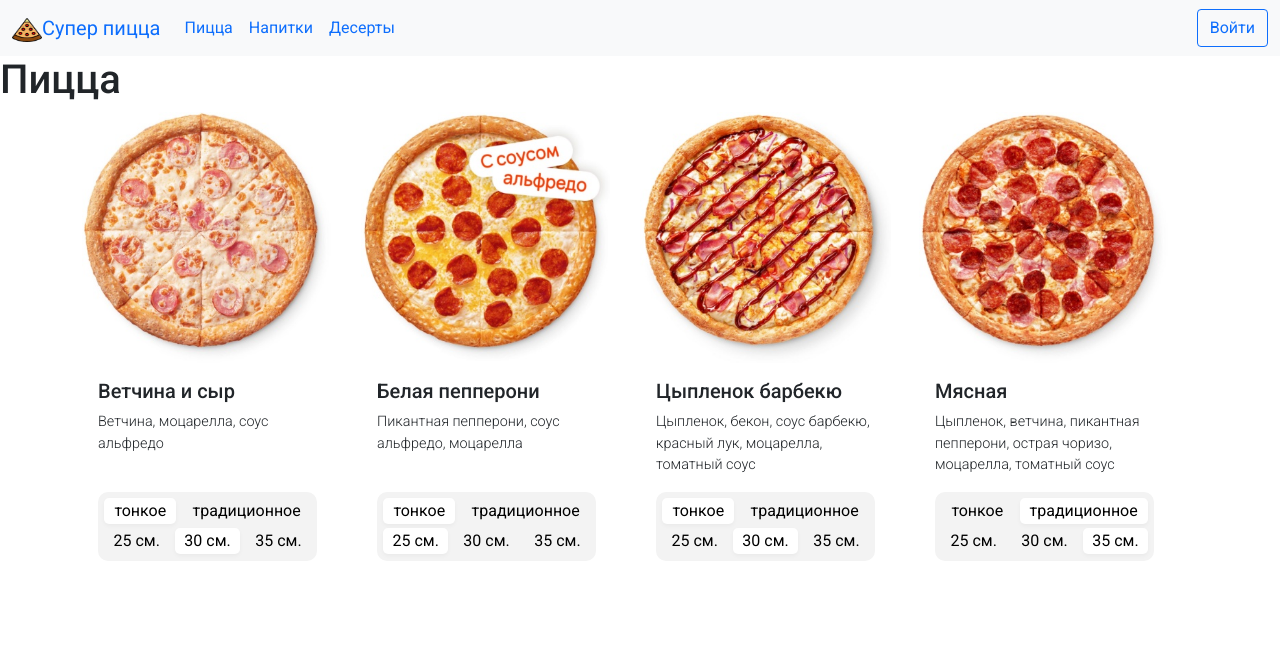
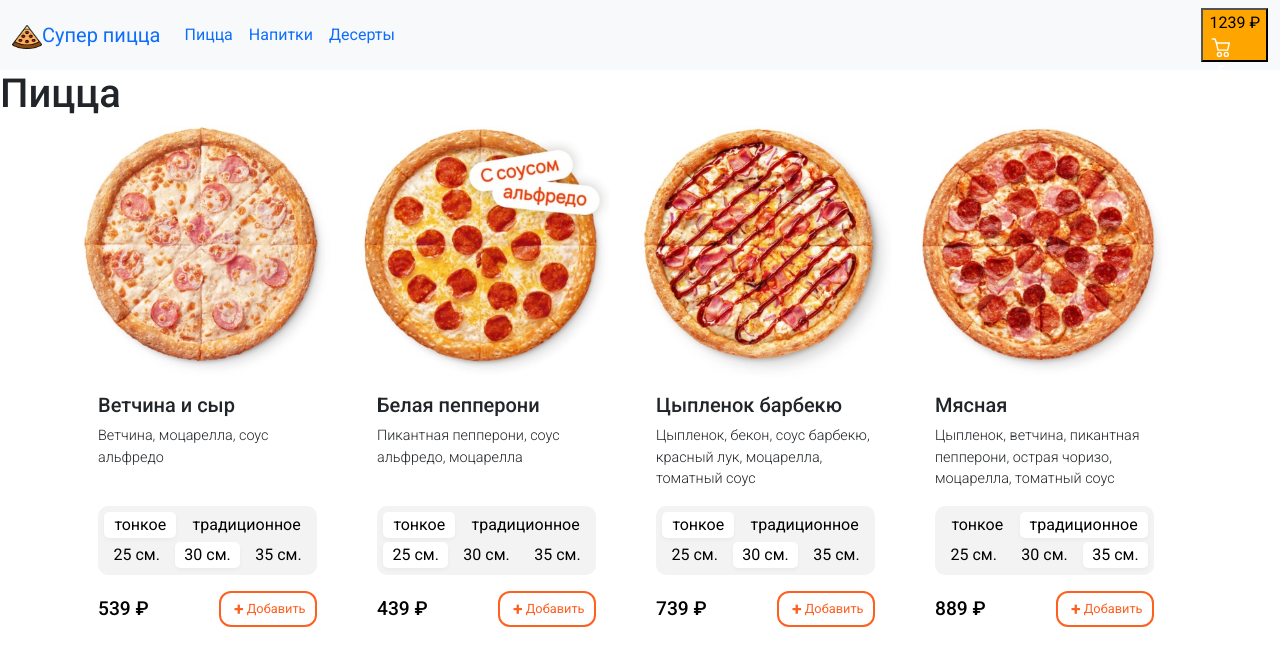
Before and after one commit to ALevterov/Pizza-Website-client, a React (Create React App) app: page /pizza in a window 1280 px wide. Shown: the top 666 px of the page. Built offline with nearby package versions, Linux system fonts and the light colour scheme.

Commit message:
с карточками пиццы закончил, теперь корзина

```diff
--- a/src/app/App.css
+++ b/src/app/App.css
@@ -1,5 +1,5 @@
+@import url('../styles//style.css');
 @import url('../styles/buttons.css');
-
 * {
   font-family: 'Roboto', sans-serif;
 }
--- a/src/app/components/common/navbar.jsx
+++ b/src/app/components/common/navbar.jsx
@@ -1,5 +1,6 @@
 import { NavLink } from 'react-router-dom'
 import logo from '../../assets/logo.png'
+import basket from '../../assets/basket.svg'
 const Navbar = () => {
   return (
     <nav className='navbar navbar-expand-lg bg-light'>
@@ -37,8 +38,27 @@ const Navbar = () => {
               </NavLink>
             </li>
           </ul>
-          <button className='btn btn-outline-primary' type='submit'>
-            Войти
+          <button
+            className='navbar__basket-button'
+            type='submit'
+            style={{ backgroundColor: 'orange' }}
+          >
+            <div>{'1239 ₽'}</div>
+            <div className='navbar__svg'>
+              <svg
+                version='1.1'
+                viewBox='0 0 512 512'
+                xmlns='http://www.w3.org/2000/svg'
+              >
+                <g fill='#fff' data-name='1'>
+                  <path d='M397.78,316H192.65A15,15,0,0,1,178,304.33L143.46,153.85a15,15,0,0,1,14.62-18.36H432.35A15,15,0,0,1,447,153.85L412.4,304.33A15,15,0,0,1,397.78,316ZM204.59,286H385.84l27.67-120.48H176.91Z' />
+                  <path d='M222,450a57.48,57.48,0,1,1,57.48-57.48A57.54,57.54,0,0,1,222,450Zm0-84.95a27.48,27.48,0,1,0,27.48,27.47A27.5,27.5,0,0,0,222,365.05Z' />
+                  <path d='m368.42 450a57.48 57.48 0 1 1 57.48-57.48 57.54 57.54 0 0 1-57.48 57.48zm0-84.95a27.48 27.48 0 1 0 27.48 27.47 27.5 27.5 0 0 0-27.48-27.47z' />
+                  <path d='M158.08,165.49a15,15,0,0,1-14.23-10.26L118.14,78H70.7a15,15,0,1,1,0-30H129a15,15,0,0,1,14.23,10.26l29.13,87.49a15,15,0,0,1-14.23,19.74Z' />
+                </g>
+              </svg>{' '}
+              {' 5'}
+            </div>
           </button>
         </div>
       </div>
--- a/src/app/components/pizza/pizzaCard.jsx
+++ b/src/app/components/pizza/pizzaCard.jsx
@@ -1,3 +1,6 @@
+import { useState } from 'react'
+import { useDispatch } from 'react-redux'
+import { changePizzaCount } from '../../store/pizza'
 import PizzaOptionsBlock from './pizzaOptionsBlock'
 
 const PizzaCard = ({
@@ -8,7 +11,12 @@ const PizzaCard = ({
   dough,
   _id,
   selected,
+  count,
 }) => {
+  const dispatch = useDispatch()
+  const handleAdd = () => {
+    dispatch(changePizzaCount({ _id: _id, count: count + 1 }))
+  }
   return (
     <div className='col-lg-3 col-md-4 col-sm-6'>
       <div className='card border-0' style={{ width: '90%', height: '100%' }}>
@@ -19,12 +27,27 @@ const PizzaCard = ({
             <h5 className='card-title fs-5 roboto-sb'>{title}</h5>
             <p className='card-text roboto-l fs-09'>{description}</p>
           </div>
+          <div>
             <PizzaOptionsBlock
               sizes={sizes}
               dough={dough}
               _id={_id}
               selected={selected}
             />
+            <div className='d-flex justify-content-between mt-3 align-items-center'>
+              <div
+                className='pizza-card__price price'
+                style={{ color: 'black' }}
+              >
+                {sizes[selected.size].price + ' ₽'}
+              </div>
+              <div className='pizza-card__basket-button '>
+                <button className='add__product-btn' onClick={handleAdd}>
+                  <b>+</b>Добавить{count !== 0 && <span>{count}</span>}
+                </button>
+              </div>
+            </div>
+          </div>
         </div>
       </div>
     </div>
--- a/src/app/components/pizza/pizzaOptionsBlock.jsx
+++ b/src/app/components/pizza/pizzaOptionsBlock.jsx
@@ -8,8 +8,6 @@ import {
 import ProductButton from '../productButton'
 
 const PizzaOptionsBlock = ({ dough, sizes, _id, selected }) => {
-  // console.log({ dough, sizes, _id, selected })
-  console.log('ID!', _id)
   return (
     <div
       className='d-flex flex-column mt-3'
--- a/src/app/components/productButton.jsx
+++ b/src/app/components/productButton.jsx
@@ -1,5 +1,5 @@
 import { useDispatch } from 'react-redux'
-import { updatePizza } from '../store/pizza'
+import { selectPizza } from '../store/pizza'
 
 const ProductButton = ({
   text,
@@ -10,8 +10,6 @@ const ProductButton = ({
   selected,
   _id,
 }) => {
-  // console.log({ text, dough, type, sizes, size, selected })
-  // console.log('ID!!!: ', _id)
   const classes = ['flex-grow-1', 'product-btn']
   const dispatch = useDispatch()
 
@@ -20,7 +18,7 @@ const ProductButton = ({
       size: size || selected.size,
       dough: type || selected.dough,
     }
-    dispatch(updatePizza({ selected: newSelected, _id }))
+    dispatch(selectPizza({ selected: newSelected, _id }))
   }
 
   if (dough) {
--- a/src/app/store/pizza.js
+++ b/src/app/store/pizza.js
@@ -19,8 +19,7 @@ const pizzaSlice = createSlice({
       state.error = action.payload
       state.isLoading = false
     },
-    pizzaUpdated: (state, action) => {
-      console.log(action.payload)
+    pizzaSelected: (state, action) => {
       state.enteties = state.enteties.map(p => {
         if (p._id === action.payload._id) {
           return { ...p, selected: action.payload.selected }
@@ -28,14 +27,29 @@ const pizzaSlice = createSlice({
           return p
         }
       })
-      state.isLoading = false
+    },
+    pizzaCountChanged: (state, action) => {
+      console.log(action.payload)
+      state.enteties = state.enteties.map(p => {
+        console.log(action.payload)
+        if (p._id === action.payload._id) {
+          return { ...p, count: action.payload.count }
+        } else {
+          return p
+        }
+      })
     },
   },
 })
 
 const { reducer: pizzaReducer, actions } = pizzaSlice
-const { pizzaRequested, pizzaRecieved, pizzaRequestFailed, pizzaUpdated } =
-  actions
+const {
+  pizzaRequested,
+  pizzaRecieved,
+  pizzaRequestFailed,
+  pizzaSelected,
+  pizzaCountChanged,
+} = actions
 export const fetchAllPizza = () => async dispatch => {
   dispatch(pizzaRequested())
   try {
@@ -49,13 +63,10 @@ export const fetchAllPizza = () => async dispatch => {
 export const getPizzaLoadingState = () => state => state.pizza.isLoading
 export const getAllPizza = () => state => state.pizza.enteties
 
-export const updatePizza = payload => async dispatch => {
-  dispatch(pizzaRequested())
-  try {
-    dispatch(pizzaUpdated(payload))
-  } catch (error) {
-    dispatch(pizzaRequestFailed(error.message))
-    console.log(error.message)
-  }
-}
+export const selectPizza = payload => async dispatch =>
+  dispatch(pizzaSelected(payload))
+
+export const changePizzaCount = payload => dispatch =>
+  dispatch(pizzaCountChanged(payload))
+
 export default pizzaReducer
--- a/src/mockData/pizza.js
+++ b/src/mockData/pizza.js
@@ -40,6 +40,7 @@ export const pizza = [
       size: PIZZA_MEDIUM_SIZE,
       dough: DOUGH_THIN,
     },
+    count: 0,
   },
   {
     _id: '2',
@@ -71,6 +72,7 @@ export const pizza = [
       size: PIZZA_SMALL_SIZE,
       dough: DOUGH_THIN,
     },
+    count: 0,
   },
   {
     _id: '3',
@@ -103,6 +105,7 @@ export const pizza = [
       size: PIZZA_MEDIUM_SIZE,
       dough: DOUGH_THIN,
     },
+    count: 0,
   },
   {
     _id: '4',
@@ -136,6 +139,7 @@ export const pizza = [
       size: PIZZA_LARGE_SIZE,
       dough: DOUGH_THICK,
     },
+    count: 0,
   },
 ]
 
--- a/src/styles/buttons.css
+++ b/src/styles/buttons.css
@@ -9,3 +9,30 @@
   background-color: #fff;
   box-shadow: 0px 2px 4px rgba(0, 0, 0, 0.04);
 }
+
+.add__product-btn {
+  display: flex;
+  align-items: center;
+  background-color: transparent;
+  border: 2px solid var(--accent-color);
+  color: var(--accent-color);
+  font-size: 0.8rem;
+  border-radius: 12px;
+  padding: 0.2rem 0.6rem;
+}
+.add__product-btn b {
+  font-weight: 700;
+  font-size: 1.1rem;
+  margin: 0 0.2rem;
+}
+.add__product-btn span {
+  display: flex;
+  align-items: center;
+  justify-content: center;
+  border-radius: 50%;
+  width: 1.1rem;
+  height: 1.1rem;
+  background-color: var(--accent-color);
+  color: #fff;
+  margin: 0 0.2rem;
+}
--- /dev/null
+++ b/src/styles/style.css
@@ -0,0 +1,14 @@
+:root {
+  --accent-color: #fe6020;
+}
+
+.price {
+  font-family: 'Roboto', sans-serif;
+  font-weight: 500;
+  font-size: 1.2rem;
+}
+.navbar__svg {
+  width: 24px;
+  height: 24px;
+  color: #fff;
+}
```
Also changed, not shown: src/app/assets/basket.svg (added), src/app/assets/basket1.svg (added). Lines whose indentation alone changed are shown as unchanged.
